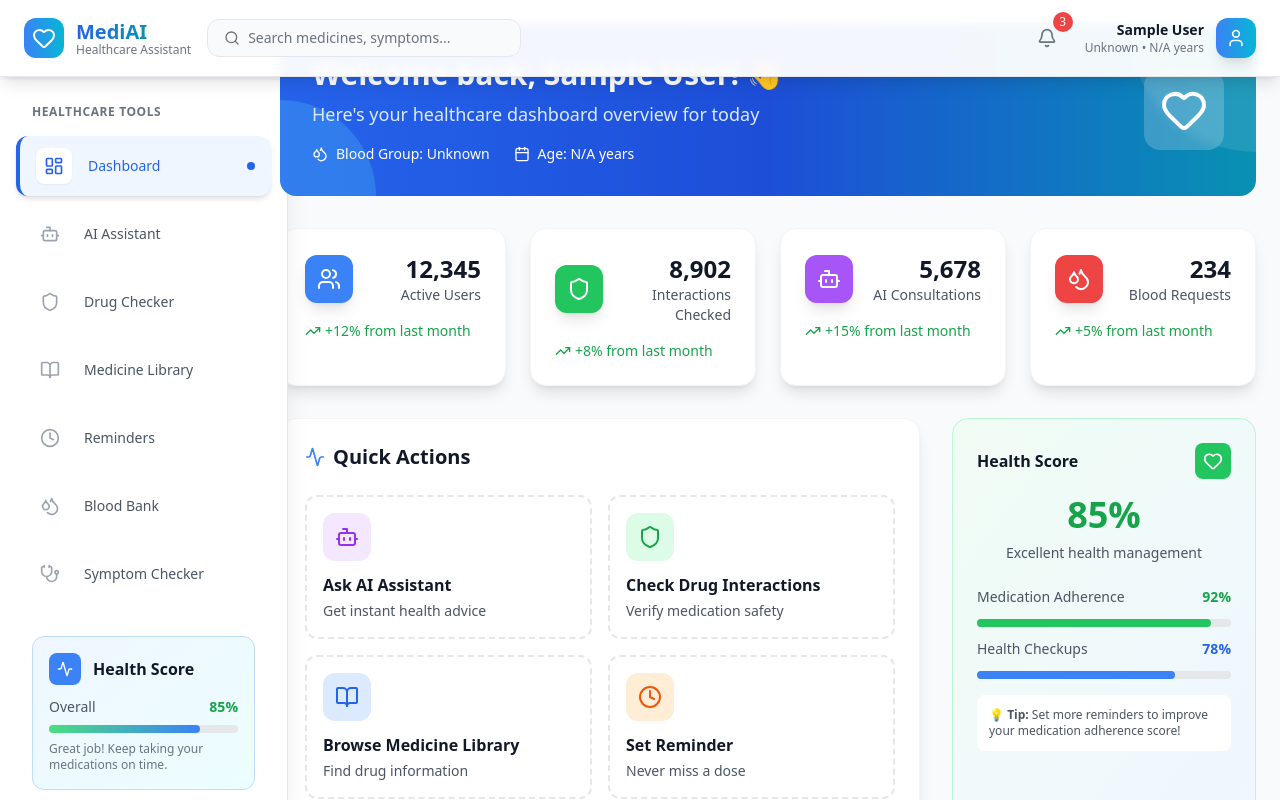
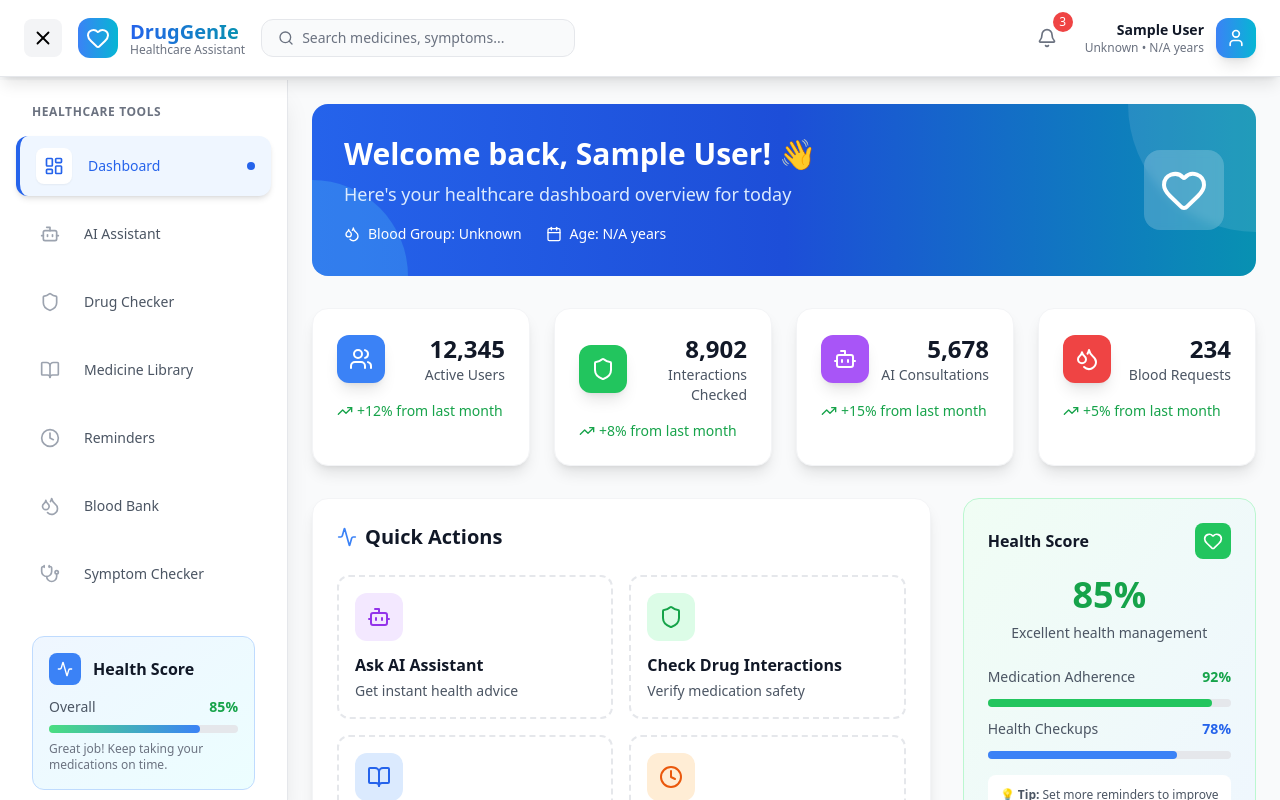
Before and after one commit to prajwallshetty/Drug_GENIE, a React (Vite) app in the folder my-app/: page / in a window 1280 px wide. Shown: the top 800 px of the page. Built offline with nearby package versions, Linux system fonts and the light colour scheme; sample sign-in values are in the browser's storage.

Commit message:
dashboard and 3 slide with animation added

```diff
--- a/my-app/src/components/Layout.tsx
+++ b/my-app/src/components/Layout.tsx
@@ -1,15 +1,30 @@
-import React from 'react';
+import React, { useState } from 'react';
 import { Outlet } from 'react-router-dom';
 import Navbar from './Navbar';
 import Sidebar from './Sidebar';
 
 const Layout: React.FC = () => {
+  const [isSidebarOpen, setIsSidebarOpen] = useState(true);
+
+  const handleToggleSidebar = () => {
+    setIsSidebarOpen(!isSidebarOpen);
+  };
+
   return (
     <div className="min-h-screen bg-gray-50">
-      <Navbar />
-      <div className="flex">
-        <Sidebar />
-        <main className="flex-1 p-6 ml-64">
+      {/* Navbar */}
+      <Navbar onToggleSidebar={handleToggleSidebar} isSidebarOpen={isSidebarOpen} />
+
+      <div className="flex pt-20">
+        {/* Sidebar */}
+        <Sidebar isSidebarOpen={isSidebarOpen} />
+
+        {/* Main Content */}
+        <main
+          className={`flex-1 p-6 transition-all duration-300 ${
+            isSidebarOpen ? 'ml-72' : 'ml-0'
+          }`}
+        >
           <Outlet />
         </main>
       </div>
--- a/my-app/src/components/Navbar.tsx
+++ b/my-app/src/components/Navbar.tsx
@@ -1,11 +1,16 @@
 import React from 'react';
 import { motion } from 'framer-motion';
-import { Bell, User, Search, Heart, LogOut } from 'lucide-react';
+import { Bell, User, Search, Heart, LogOut, Menu, X } from 'lucide-react';
 import { getCurrentUser, logoutUser } from '../utils/storage';
 import { useNavigate } from 'react-router-dom';
 import toast from 'react-hot-toast';
 
-const Navbar: React.FC = () => {
+interface NavbarProps {
+  onToggleSidebar: () => void;
+  isSidebarOpen: boolean;
+}
+
+const Navbar: React.FC<NavbarProps> = ({ onToggleSidebar, isSidebarOpen }) => {
   const currentUser = getCurrentUser();
   const navigate = useNavigate();
 
@@ -24,6 +29,15 @@ const Navbar: React.FC = () => {
     >
       <div className="flex items-center justify-between">
         <div className="flex items-center space-x-4">
+          {/* Sidebar Toggle Button */}
+          <button
+            onClick={onToggleSidebar}
+            className="p-2 rounded-lg bg-gray-100 hover:bg-gray-200 transition"
+          >
+            {isSidebarOpen ? <X size={22} /> : <Menu size={22} />}
+          </button>
+
+          {/* Logo */}
           <motion.div
             whileHover={{ scale: 1.05 }}
             className="flex items-center space-x-3"
@@ -33,12 +47,13 @@ const Navbar: React.FC = () => {
             </div>
             <div>
               <span className="text-xl font-bold bg-gradient-to-r from-blue-600 to-cyan-600 bg-clip-text text-transparent">
-                MediAI
+                DrugGenIe
               </span>
               <p className="text-xs text-gray-500 -mt-1">Healthcare Assistant</p>
             </div>
           </motion.div>
 
+          {/* Search Box */}
           <div className="hidden md:flex items-center space-x-2 bg-gray-50 rounded-xl px-4 py-2 ml-8 border border-gray-200">
             <Search className="h-4 w-4 text-gray-500" />
             <input
@@ -49,7 +64,9 @@ const Navbar: React.FC = () => {
           </div>
         </div>
 
+        {/* Right side (Notifications + Profile) */}
         <div className="flex items-center space-x-4">
+          {/* Notification */}
           <motion.button
             whileHover={{ scale: 1.05 }}
             whileTap={{ scale: 0.95 }}
@@ -61,6 +78,7 @@ const Navbar: React.FC = () => {
             </span>
           </motion.button>
 
+          {/* Profile + Dropdown */}
           <div className="flex items-center space-x-3">
             <div className="hidden md:block text-right">
               <p className="text-sm font-semibold text-gray-900">
--- a/my-app/src/components/Sidebar.tsx
+++ b/my-app/src/components/Sidebar.tsx
@@ -12,6 +12,10 @@ import {
   Activity,
 } from 'lucide-react';
 
+interface SidebarProps {
+  isSidebarOpen: boolean;
+}
+
 const navigationItems = [
   { name: 'Dashboard', href: '/', icon: LayoutDashboard, color: 'text-blue-600', bgColor: 'bg-blue-50' },
   { name: 'AI Assistant', href: '/ai-assistant', icon: Bot, color: 'text-purple-600', bgColor: 'bg-purple-50' },
@@ -22,17 +26,18 @@ const navigationItems = [
   { name: 'Symptom Checker', href: '/symptom-checker', icon: Stethoscope, color: 'text-cyan-600', bgColor: 'bg-cyan-50' },
 ];
 
-const Sidebar: React.FC = () => {
+const Sidebar: React.FC<SidebarProps> = ({ isSidebarOpen }) => {
   const location = useLocation();
 
   return (
     <motion.aside
       initial={{ x: -300, opacity: 0 }}
-      animate={{ x: 0, opacity: 1 }}
-      transition={{ duration: 0.5, delay: 0.2 }}
-      className="fixed left-0 top-20 h-[calc(100vh-5rem)] w-72 bg-white/95 backdrop-blur-sm shadow-xl border-r border-gray-200 pt-6 overflow-y-auto"
+      animate={{ x: isSidebarOpen ? 0 : -300, opacity: isSidebarOpen ? 1 : 0 }}
+      transition={{ duration: 0.3 }}
+      className="fixed left-0 top-20 h-[calc(100vh-5rem)] w-72 bg-white/95 backdrop-blur-sm shadow-xl border-r border-gray-200 pt-6 overflow-y-auto z-40"
     >
       <nav className="px-4">
+        {/* Menu */}
         <div className="mb-8">
           <h2 className="text-xs font-semibold text-gray-500 uppercase tracking-wider mb-4 px-4">
             Healthcare Tools
@@ -45,7 +50,7 @@ const Sidebar: React.FC = () => {
                   key={item.name}
                   initial={{ x: -50, opacity: 0 }}
                   animate={{ x: 0, opacity: 1 }}
-                  transition={{ delay: 0.1 * index }}
+                  transition={{ delay: 0.05 * index }}
                 >
                   <Link
                     to={item.href}
@@ -81,7 +86,7 @@ const Sidebar: React.FC = () => {
         <motion.div
           initial={{ opacity: 0, y: 20 }}
           animate={{ opacity: 1, y: 0 }}
-          transition={{ delay: 0.8 }}
+          transition={{ delay: 0.5 }}
           className="mx-4 p-4 bg-gradient-to-br from-blue-50 to-cyan-50 rounded-xl border border-blue-200"
         >
           <div className="flex items-center space-x-3 mb-3">
```
Also changed, not shown: my-app/src/pages/Dashboard.tsx (+136 -38 lines), 1 other file (tests, documents, lock files or other folders).
